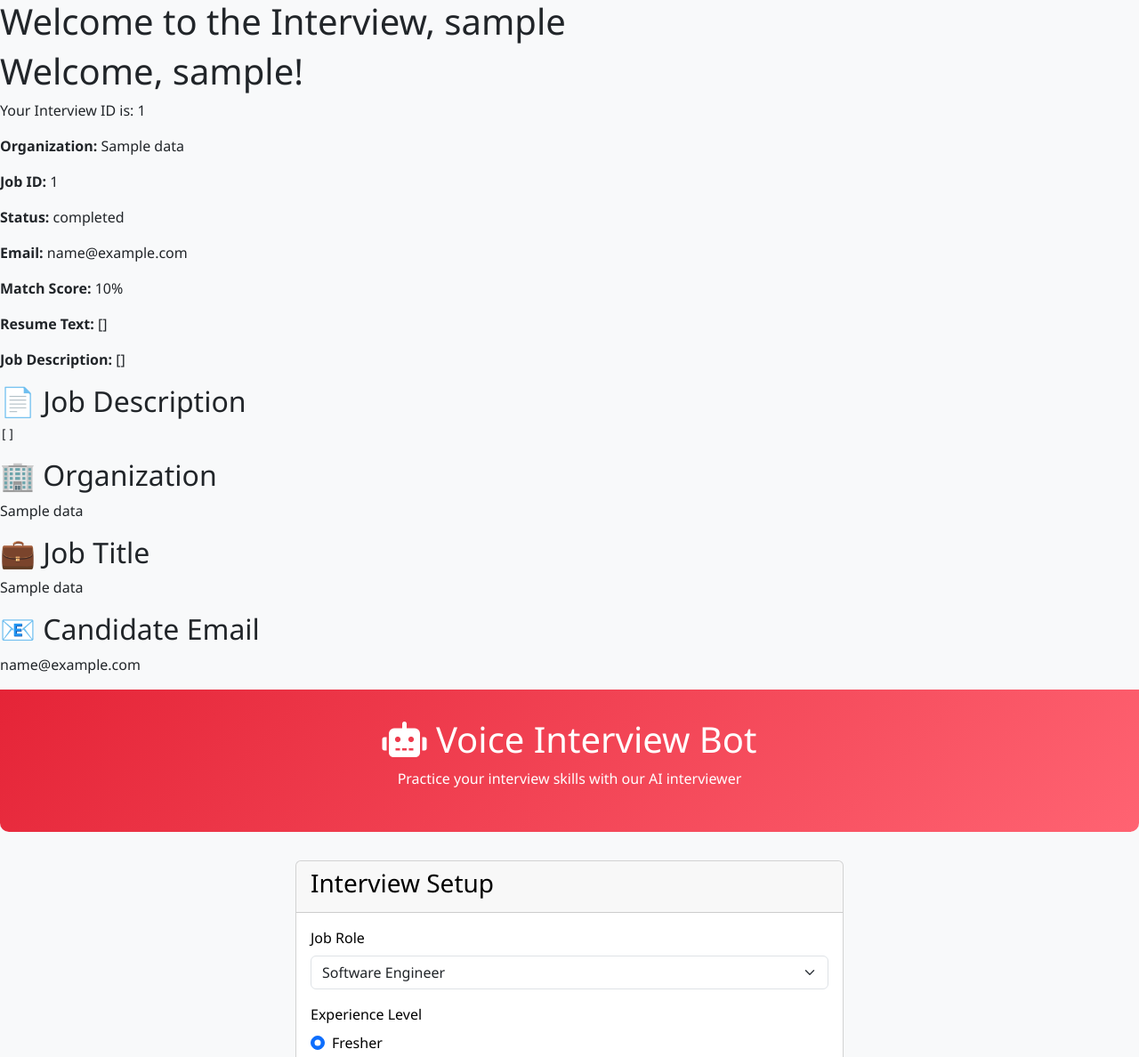
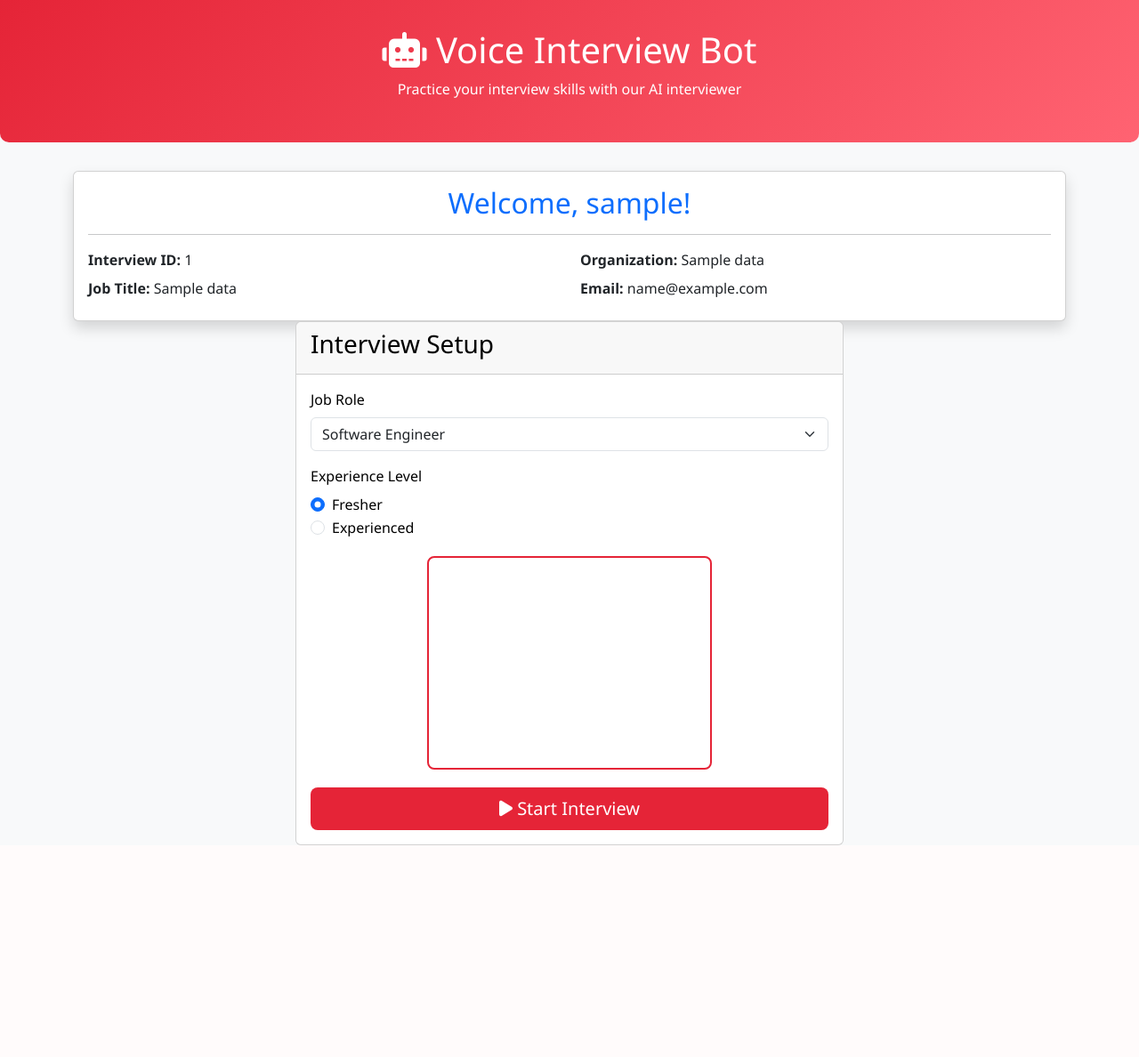
Before and after one commit to ddnyanu/AI-INTERVIEW-BOT, a Flask app: template templates/index.html in a window 1280 px wide. Shown: the top 1188 px of the page at 89% size. After the commit the page ends 950 px from the top, so only its background shows below. Run offline with Flask 3, Linux system fonts and the light colour scheme; the template is opened without the code that fills it: most values are stand-ins (such as "Sample title", 1, 10 or a date in 2020); some libraries are stand-ins or nearby versions.

Commit message:
show user details attractive

```diff
--- a/templates/index.html
+++ b/templates/index.html
@@ -264,40 +264,10 @@
 
 
 <body>
-  <h1>Welcome to the Interview, {{ data.get('user_name', 'Guest') }}</h1>
 
 
-  <h1>Welcome, {{ data.user_name }}!</h1>
-  <p>Your Interview ID is: {{ data.id }}</p>
 
-<p><strong>Organization:</strong> {{ data.get('organization_name', 'N/A') }}</p>
-<p><strong>Job ID:</strong> {{ data.get('job_id', 'N/A') }}</p>
-<p><strong>Status:</strong> {{ data.get('status', 'N/A') }}</p>
-<p><strong>Email:</strong> {{ data.get('email', 'N/A') }}</p>
-<!-- <p><strong>Phone:</strong> {{ data.get('phone_number', 'N/A') }}</p> -->
-<p><strong>Match Score:</strong> {{ data.get('match_score', 'N/A') }}%</p>
-<p><strong>Resume Text:</strong> {{ data["resume_text"] or "Not available" }}</p>
-<p><strong>Job Description:</strong> {{ data["jd_text"] or "Not available" }}</p>
 
- <div class="section">
-        <h2>📄 Job Description</h2>
-        <pre>{{ data.jd_text }}</pre>
-    </div>
-
-    <div class="section">
-        <h2>🏢 Organization</h2>
-        <p>{{ data.organization_name }}</p>
-    </div>
-
-    <div class="section">
-        <h2>💼 Job Title</h2>
-        <p>{{ data.job_title }}</p>
-    </div>
-
-    <div class="section">
-        <h2>📧 Candidate Email</h2>
-        <p>{{ data.email }}</p>
-    </div>
 
 
 
@@ -310,6 +280,38 @@
                 <p class="tagline">Practice your interview skills with our AI interviewer</p>
             </div>
         </div>
+    <div>
+
+
+  <div class="container mt-4">
+  <div class="card shadow rounded">
+    <div class="card-body">
+      <h2 class="card-title text-center text-primary mb-3">
+        Welcome, {{ data.user_name }}!
+      </h2>
+      <hr>
+      <div class="row">
+        <div class="col-md-6 mb-2">
+          <strong>Interview ID:</strong> {{ data.id }}
+        </div>
+        <div class="col-md-6 mb-2">
+          <strong>Organization:</strong> {{ data.organization_name or 'N/A' }}
+        </div>
+        <div class="col-md-6 mb-2">
+          <strong>Job Title:</strong> {{ data.job_title or 'N/A' }}
+        </div>
+        <div class="col-md-6 mb-2">
+          <strong>Email:</strong> {{ data.email or 'N/A' }}
+        </div>
+      </div>
+    </div>
+  </div>
+</div>
+
+
+
+
+    </div>
 
         <div class="row setup-section">
             <div class="col-md-6 offset-md-3">
```
